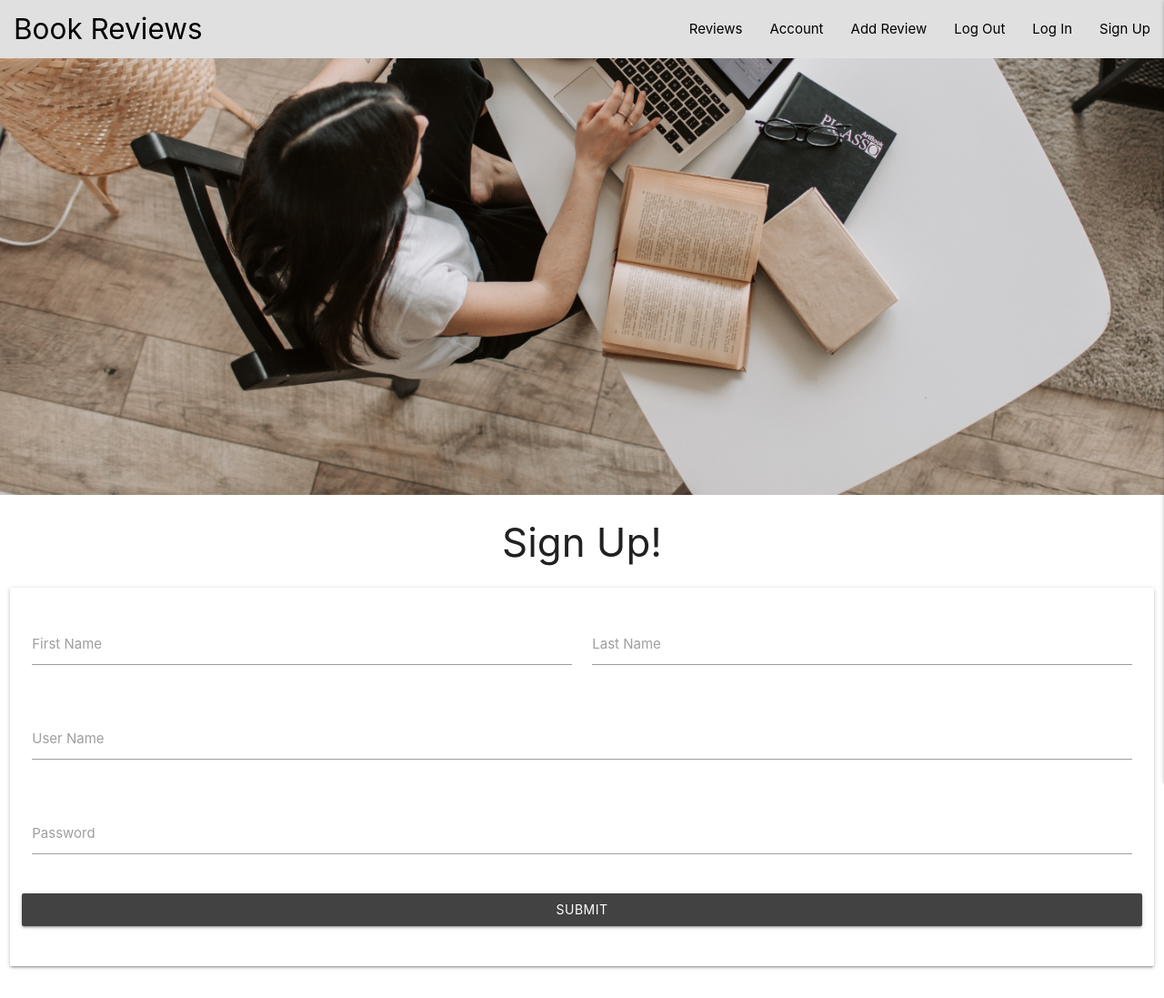
After one commit to ahmedaboujeeb/book-reviews-m3, a Flask app: page /signup in a window 1280 px wide. The commit adds this page. Shown: the whole page at 91% size. Run offline with Flask 2, Linux system fonts and the light colour scheme; some libraries are stand-ins or nearby versions.

Commit message:
Add signup page and form

```diff
--- a/app.py
+++ b/app.py
@@ -22,6 +22,11 @@ def index():
     reviews = mongo.db.reviews.find()
     return render_template("index.html", reviews=reviews)
 
+
+@app.route("/signup", methods=["GET", "POST"])
+def signup():
+    return render_template("signup.html")
+
 if __name__ == "__main__":
     app.run(host=os.environ.get("IP"),
             port=int(os.environ.get("PORT")),
--- a/templates/base.html
+++ b/templates/base.html
@@ -24,7 +24,7 @@
                 <li><a class="black-text" href="">Add Review</a></li>
                 <li><a class="black-text" href="">Log Out</a></li>
                 <li><a class="black-text" href="">Log In</a></li>
-                <li><a class="black-text" href="">Sign Up</a></li>
+                <li><a class="black-text" href="{{ url_for('signup') }}">Sign Up</a></li>
               </ul>
             </div>
           </nav>
@@ -35,7 +35,7 @@
                 <li><a class="black-text" href="">Add Review</a></li>
                 <li><a class="black-text" href="">Log Out</a></li>
                 <li><a class="black-text" href="">Log In</a></li>
-                <li><a class="black-text" href="">Sign Up</a></li>
+                <li><a class="black-text" href="{{ url_for('signup') }}">Sign Up</a></li>
           </ul>
     </header>
     <div class="hero-image">
--- /dev/null
+++ b/templates/signup.html
@@ -0,0 +1,40 @@
+{% extends "base.html" %}
+{% block content %}
+
+<h3 class="center-align">Sign Up!</h3>
+
+<div class="row">
+    <form class="col s12" method="POST" action="{{ url_for('signup') }}">
+        <div class="card-panel">
+            <div class="row">
+                <div class="input-field col s6">
+                    <input id="first_name" name="first_name" type="text" minlength="3" maxlength="15" pattern="^[a-zA-Z]{3,15}$" class="validate" required>
+                    <label for="first_name">First Name</label>
+                </div>
+                <div class="input-field col s6">
+                    <input id="last_name" name="last_name" type="text" minlength="3" maxlength="15" pattern="^[a-zA-Z]{3,15}$" class="validate" required>
+                    <label for="last_name">Last Name</label>
+                </div>
+            </div>
+            <div class="row">
+                <div class="input-field col s12">
+                    <input id="username" type="text" name="username" minlength="3" maxlength="15" pattern="^[a-zA-Z0-9]{3,15}$" class="validate" required>
+                    <label for="username">User Name</label>
+                </div>
+            </div>
+            <div class="row">
+                <div class="input-field col s12">
+                    <input id="password" type="password" name="password" minlength="3" maxlength="15" pattern="^[a-zA-Z0-9]{3,15}$" class="validate" required>
+                    <label for="password">Password</label>
+                </div>
+            </div>
+            <div class="row">
+                <button class="btn waves-effect waves-light grey darken-3 col s12" type="submit" name="action">
+                    Submit
+                  </button>
+            </div>
+        </div>
+    </form>
+</div>
+
+{% endblock %}
```
